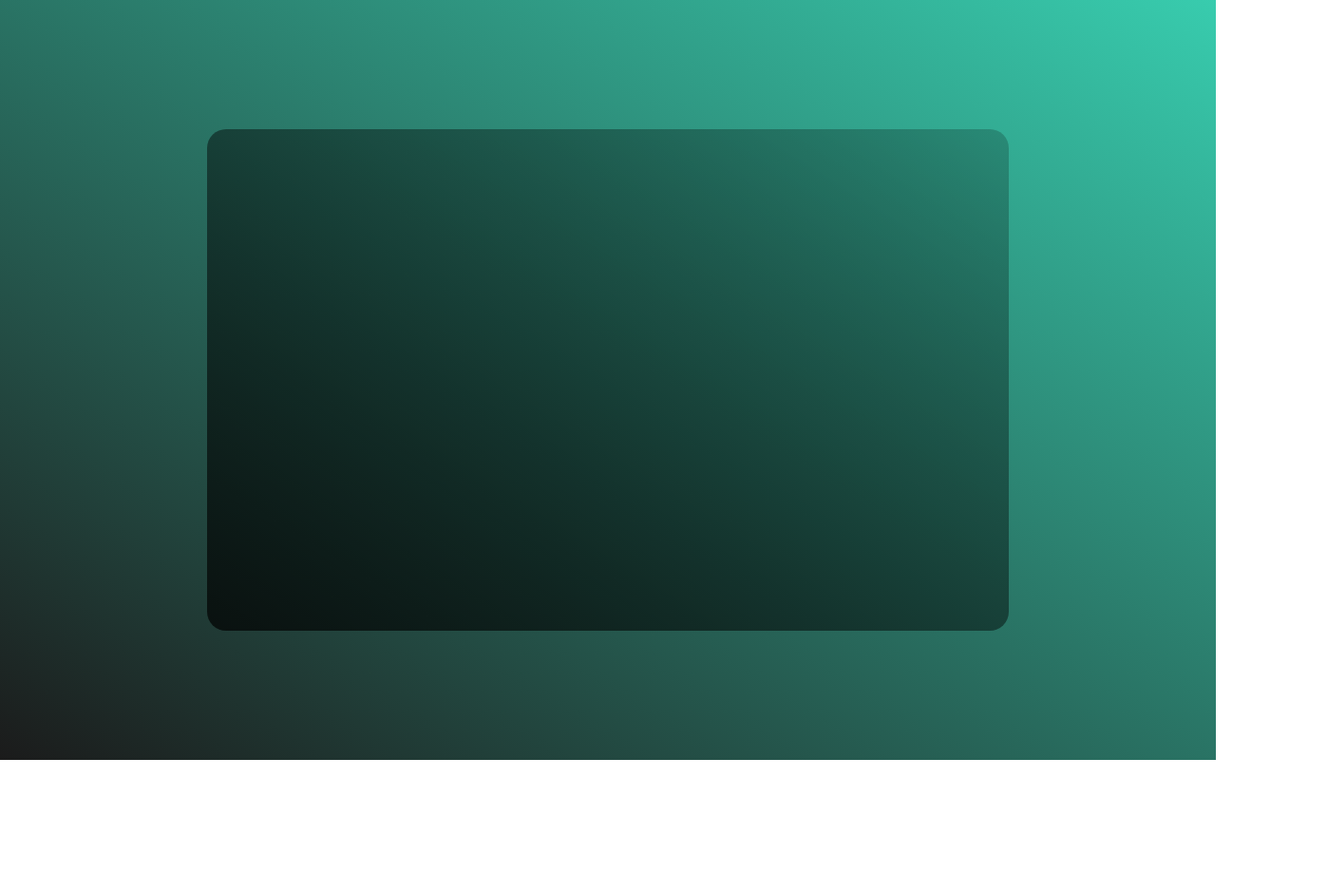
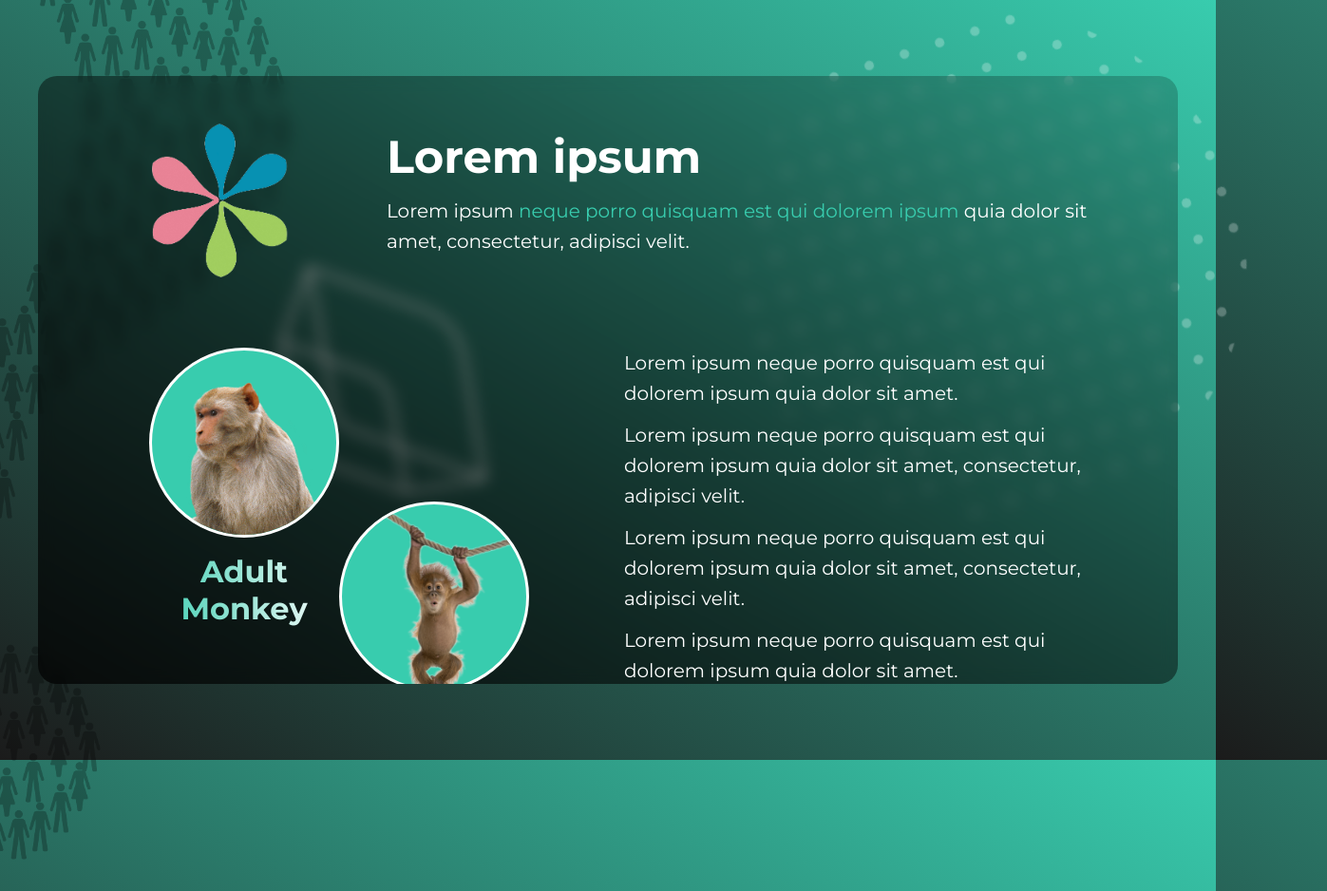
Before and after one commit to Pawwol1/practise, a plain HTML site: page glasspage/index.html in a window 1280 px wide. Shown: the whole page at 95% size, 1397 px wide, since content can reach past the window. Before the commit the page ends 800 px from the top, so only its background shows below. Drawn offline with Linux system fonts and the light colour scheme.

Commit message:
glass effect complete

```diff
--- a/glasspage/index.html
+++ b/glasspage/index.html
@@ -4,14 +4,53 @@
     <meta charset="UTF-8">
     <meta name="viewport" content="width=device-width, initial-scale=1.0" />
     <title>Glasspage</title>
+    <link rel="preconnect" href="https://fonts.gstatic.com">
+    <link href="https://fonts.googleapis.com/css2?family=Montserrat:wght@100;200;300;400;500;600;700;800&display=swap" rel="stylesheet">
     <link rel="stylesheet" href="style.css" />
 </head>
 <body>
     <div class="bg">
-        <img src="" alt="">
+        <img src="./img/box.png" alt="" class="bg_img bg_img--box">
+        <img src="./img/circle.png" alt="" class="bg_img bg_img--circle">
+        <img src="./img/logo_bg.png" alt="" class="bg_img bg_img--logo">
     </div>
-    <div class="container">
+    <div class="glass_container">
+        <div class="logo">
+            <img src="./img/logo.png" alt="">
+        </div>
+        <header>
+            <h1>Lorem ipsum</h1>
+            <p>Lorem ipsum
+                <a href="https://www.google.pl">neque porro quisquam est qui dolorem ipsum </a>
+                quia dolor sit amet, consectetur, adipisci velit.
+            </p>
+        </header>
+        <main>
+            <section>
+                <div class="avatar_container">
+                    <div class="avatar">
+                        <div class="avatar_img avatar_img--monkey">
+                            <img src="./img/monkey.png" alt="">
+                        </div>
+                        <span class="avatar_name">Adult Monkey</span>
+                    </div>
+                    <div class="avatar">
+                        <div class="avatar_img avatar_img--monkey_rope">
+                            <img src="./img/monkey_rope.png" alt="">
+                        </div>
+                        <span class="avatar_name">Baby Monkey</span>
+                    </div>
+                </div>
+            </section>
+            <section>
+                <p>Lorem ipsum neque porro quisquam est qui dolorem ipsum quia dolor sit amet.</p>
+                <p>Lorem ipsum neque porro quisquam est qui dolorem ipsum quia dolor sit amet, consectetur, adipisci velit.</p>
+                <p>Lorem ipsum neque porro quisquam est qui dolorem ipsum quia dolor sit amet, consectetur, adipisci velit.</p>
+                <p>Lorem ipsum neque porro quisquam est qui dolorem ipsum quia dolor sit amet.</p>
+                <button>Lorem ipsum</button>
+            </section>
 
+        </main>
     </div>
 </body>
 </html>
--- a/glasspage/style.css
+++ b/glasspage/style.css
@@ -16,11 +16,197 @@ body {
     justify-content: center;
     align-items: center;
     background: linear-gradient(to right top, var(--dark), var(--green));
+    color: white;
+    font-family: Montserrat, sans-serif;
+    overflow: hidden;
 }
 
-.container {
-    height: 66%;
-    width: 66%;
+.glass_container {
+    display: flex;
+    flex-wrap: wrap;
+    max-height: 80vh;
+    max-width: 1200px;
     background: linear-gradient(to right top, rgba(0, 0, 0, 0.7), rgba(0, 0, 0, 0.2));
     border-radius: 20px;
+    padding: 32px 92px;
+    position: relative;
+    backdrop-filter: blur(8px);
+    -webkit-backdrop-filter: blur(8px);
+    overflow: auto;
 }
+
+.bg_img {
+    position: absolute;
+}
+
+.bg_img--box {
+    top: 0;
+    right: 60%;
+    height: 30vh;
+    animation: UpAndDown 10s linear infinite;
+}
+
+.bg_img--circle {
+    top: 0;
+    left: 60%;
+    height: 70vh;
+    animation: Rotate 25s linear infinite;
+}
+
+.bg_img--logo {
+    left: 0;
+    top: 50%;
+    width: 50%;
+    opacity: 25%;
+    transform: translate(-50%, -50%);
+}
+
+header {
+    flex: 1;
+}
+
+h1 {
+    font-size: 48px;
+    padding: 24px 0 12px;
+}
+
+p {
+    font-size: 20px;
+    font-weight: 400;
+    padding-bottom: 12px;
+    line-height: 32px;
+}
+
+a {
+    color: var(--green);
+    text-decoration: none;
+    position: relative;
+}
+
+a:after {
+    content: "";
+    position: absolute;
+    top: 100%;
+    left: 0;
+    width: 0;
+    height: 3px;
+    background: linear-gradient(90deg, transparent, var(--green));
+    transition: width 0.3s;
+}
+
+a:hover:after {
+    width: 100%;
+}
+
+.logo {
+    width: 200px;
+    margin: 0 75px 50px 0;
+}
+
+.logo img {
+    width: 100%;
+}
+
+main {
+    display: flex;
+}
+
+section:first-child {
+    margin-right: 100px;
+}
+
+.avatar_container {
+    height: 100%;
+    display: flex;
+    padding-bottom: 24px;
+    margin-left: 25px;
+}
+
+.avatar_img {
+    background: var(--green);
+    border: solid 3px white;
+    border-radius: 100%;
+    width: 200px;
+    height: 200px;
+    overflow: hidden;
+}
+
+.avatar_img img {
+    width: 100%;
+}
+
+.avatar_img--monkey img{
+    transform: translate(30px, 30px);
+}
+
+.avatar_img--monkey_rope img {
+    transform: translate(10px, -20px);
+}
+
+.avatar_name {
+    display: block;
+    margin-top: 16px;
+    text-align: center;
+    font-size: 32px;
+    font-weight: 700;
+    background: linear-gradient(90deg, var(--green), white);
+    color: white;
+    -webkit-background-clip: text;
+    -webkit-text-fill-color: transparent;
+}
+
+.avatar:last-child {
+    align-self: flex-end;
+}
+
+button {
+    background: linear-gradient(to right top, var(--green), rgba(255, 255, 255, 0.6));
+    border: none;
+    color: white;
+    cursor: pointer;
+    font-weight: 700;
+    font-size: 42px;
+    padding: 16px 0;
+    position: relative;
+    margin-top: 32px;
+    width: 350px;
+    overflow: hidden;
+}
+
+button:focus {
+    outline-color: white;
+}
+
+button:after {
+    content: "";
+    position: absolute;
+    background: rgba(255, 255, 255, 0.4);
+    left: -70px;
+    top: -10px;
+    width: 50px;
+    height: 120%;
+    transform: rotate(20deg);
+    transition: transform 0.6s;
+}
+
+button:hover:after {
+    transform: translateX(500px) rotate(20deg);
+}
+
+@keyframes UpAndDown {
+    from {
+        transform: translateY(-30vh);
+    }
+    to {
+        transform: translateY(100vh);
+    }
+}
+
+@keyframes Rotate {
+    from {
+        transform: rotate(0deg);
+    }
+    to {
+        transform: rotate(360deg);
+    }
+}
```
